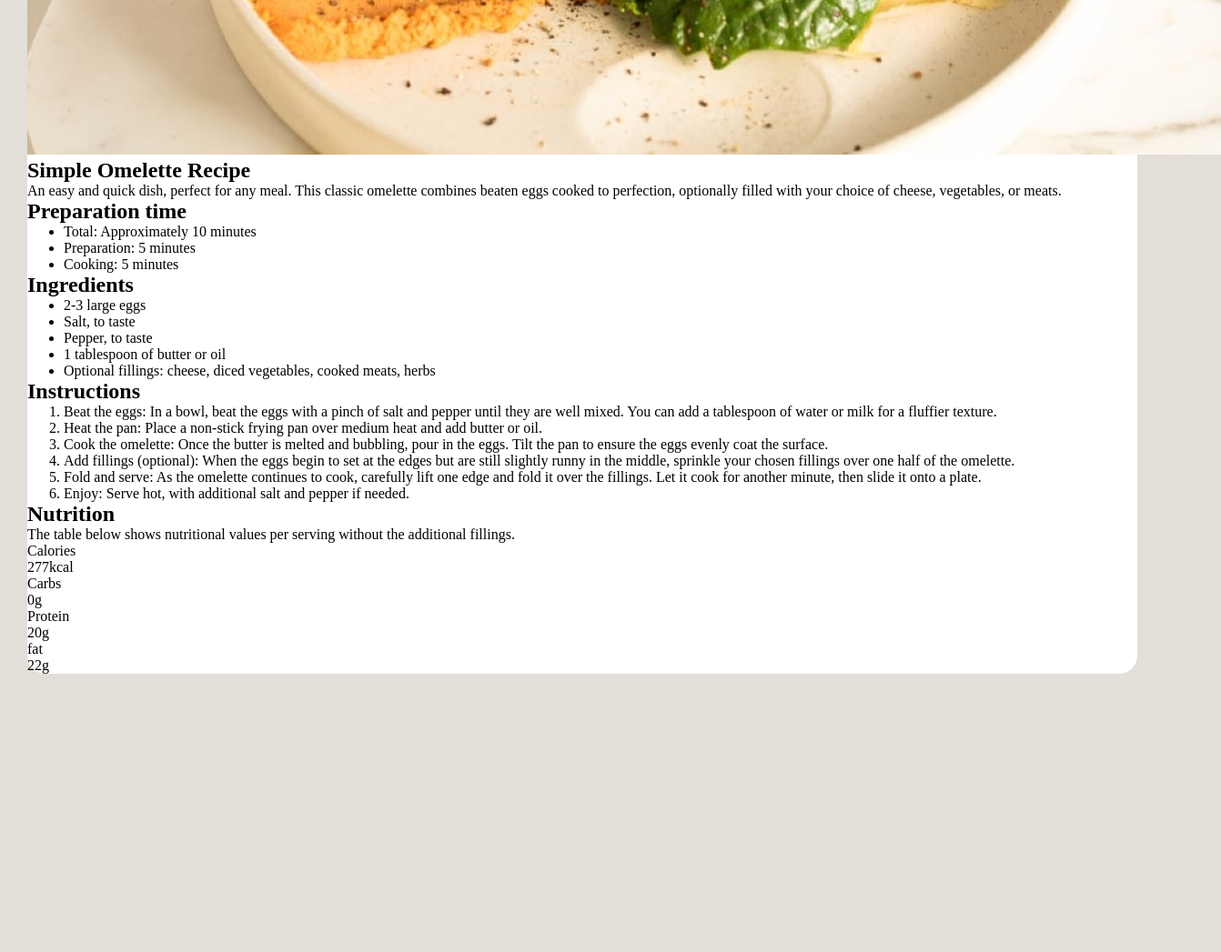
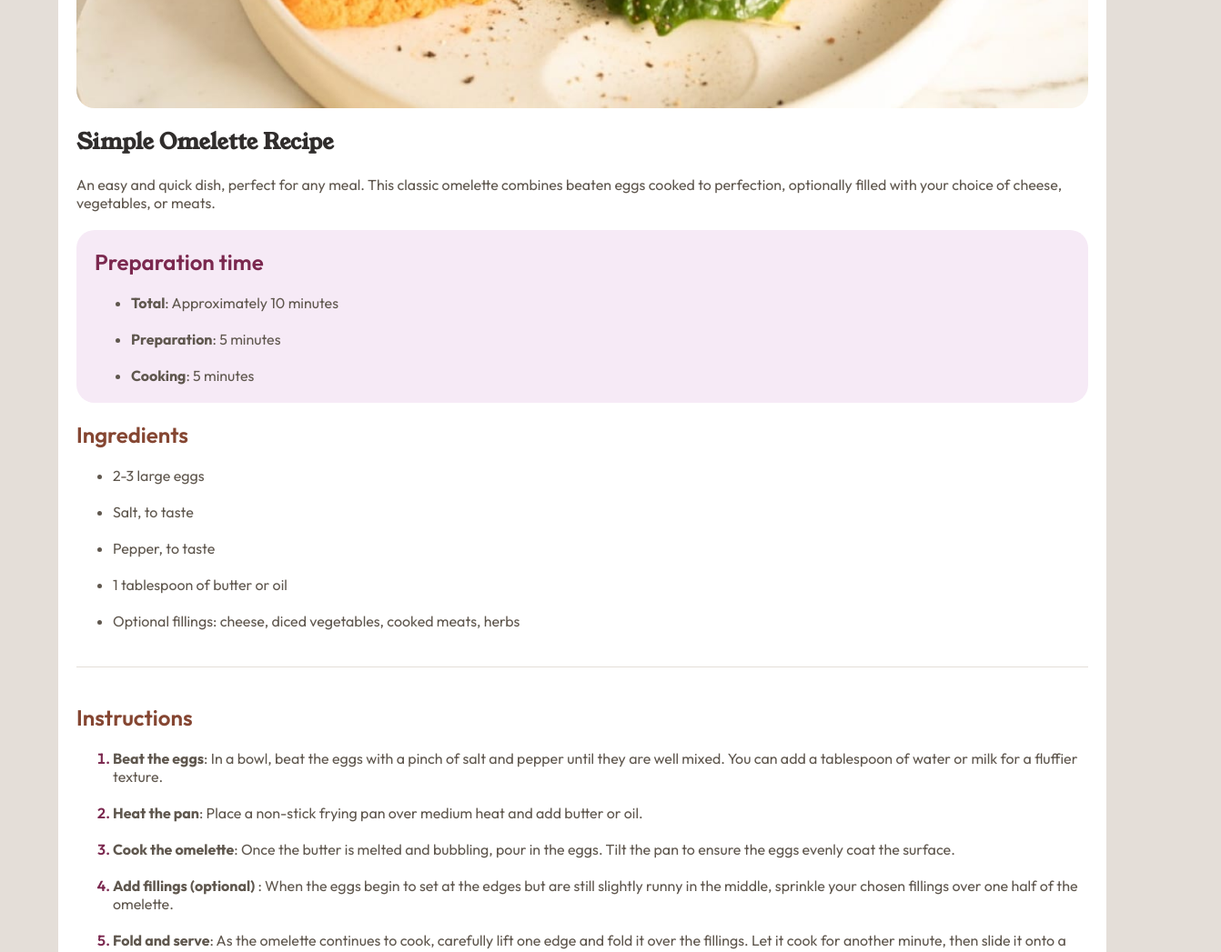
Before and after one commit to CancuiW/recipe-page-main, a plain HTML site: page index.html in a window 1280 px wide. Shown: the part 460-1507 px from the top of the page at 91% size, 1342 px wide, since content can reach past the window. Before the commit the page ends 1201 px from the top, so only its background shows below. Drawn offline with Linux system fonts and the light colour scheme.

Commit message:
second version

```diff
--- a/index.html
+++ b/index.html
@@ -8,6 +8,11 @@
 
   <title>Frontend Mentor | Recipe page</title>
   <link rel="stylesheet" href='./styles.css' />
+
+  <link rel="preconnect" href="https://fonts.googleapis.com">
+  <link rel="preconnect" href="https://fonts.gstatic.com" crossorigin>
+  <link href="https://fonts.googleapis.com/css2?family=Outfit:wght@100..900&family=Young+Serif&display=swap"
+    rel="stylesheet">
 
 
 
@@ -26,9 +31,9 @@
     <section class="time">
       <h2>Preparation time</h2>
       <ul>
-        <li>Total: Approximately 10 minutes</li>
-        <li>Preparation: 5 minutes</li>
-        <li>Cooking: 5 minutes</li>
+        <li><span>Total</span>: Approximately 10 minutes</li>
+        <li><span>Preparation</span>: 5 minutes</li>
+        <li><span>Cooking</span>: 5 minutes</li>
       </ul>
 
     </section>
@@ -43,29 +48,33 @@
         <li>Optional fillings: cheese, diced vegetables, cooked meats, herbs </li>
 
       </ul>
+      <hr>
 
     </section>
+
+
 
 
     <section class="instructions">
       <h2>Instructions</h2>
       <ol>
-        <li>Beat the eggs: In a bowl, beat the eggs with a pinch of salt and pepper until they are well mixed.
+        <li><span>Beat the eggs</span>: In a bowl, beat the eggs with a pinch of salt and pepper until they are well mixed.
           You can add a tablespoon of water or milk for a fluffier texture. </li>
-        <li>Heat the pan: Place a non-stick frying pan over medium heat and add butter or oil. </li>
-        <li>Cook the omelette: Once the butter is melted and bubbling, pour in the eggs. Tilt the pan to ensure
+        <li><span>Heat the pan</span>: Place a non-stick frying pan over medium heat and add butter or oil. </li>
+        <li><span>Cook the omelette</span>: Once the butter is melted and bubbling, pour in the eggs. Tilt the pan to ensure
           the eggs evenly coat the surface. </li>
-        <li> Add fillings (optional): When the eggs begin to set at the edges but are still slightly runny in the
+        <li><span>Add fillings (optional)</span> : When the eggs begin to set at the edges but are still slightly runny in the
           middle, sprinkle your chosen fillings over one half of the omelette.</li>
-        <li>Fold and serve: As the omelette continues to cook, carefully lift one edge and fold it over the
+        <li><span>Fold and serve</span>: As the omelette continues to cook, carefully lift one edge and fold it over the
           fillings. Let it cook for another minute, then slide it onto a plate. </li>
-        <li>Enjoy: Serve hot, with additional salt and pepper if needed. </li>
+        <li><span>Enjoy</span>: Serve hot, with additional salt and pepper if needed. </li>
 
       </ol>
+      <hr>
 
     </section>
 
-    <section class=" nutrition">
+    <section class="nutrition">
       <h2>Nutrition</h2>
       <p>The table below shows nutritional values per serving without the additional fillings.</p>
 
--- a/styles.css
+++ b/styles.css
@@ -7,18 +7,110 @@
     background-color: hsl(30, 18%, 87%);
     width:100%;
     height:100vh;
-    padding: 30px;
+    font-family: 'Outfit',sans-serif;
+    color:hsl(30, 10%, 34%)
+
 
 
 }
 
 .main{
+    width:90%;
+    margin:30px auto;
+
 
     border-radius: 20px;
     background-color: hsl(0, 0%, 100%);
 }
+
+h1{
+    font-family: 'Young Serif',serif;
+    margin-bottom: 20px;
+    color: hsl(24, 5%, 18%);
+    font-weight: 700;
+}
+
+h2{
+    color: hsl(14, 45%, 36%);
+    font-weight: 600;
+}
+
+span{
+    font-weight: 700
+}
 .recipe{
-    /* padding:20px; */
+    margin:20px;
+    padding-top: 20px;
+
 
 
 }
+img{
+    width:100%;
+    display: block;
+    margin: 20px auto;
+    border-radius: 20px;
+
+}
+
+.time{
+    background-color: hsl(300, 40%, 94%);
+    margin: 20px;
+    border-radius: 20px;
+    padding: 20px;
+
+
+
+}
+
+.time>h2{
+    color:hsl(332, 51%, 32%);
+    font-weight: 600;
+}
+
+.ingredients,.instructions,.nutrition{
+    margin: 20px;
+}
+
+ul li,ol li,.nutrition p{
+    padding-top:20px;
+
+}
+
+ol li::marker{
+    color:hsl(332, 51%, 32%);
+    font-weight: 600;
+
+}
+
+hr{
+    border:none;
+    border-top: 1px solid hsl(30, 18%, 87%);
+    margin:40px 0;
+}
+
+dl{
+
+        padding:20px;
+
+}
+dl div{
+    width:90%;
+    display: grid;
+   grid-template-columns: 1fr 1fr;
+   padding: 10px 0 10px 10px;
+
+
+
+    border-bottom: 1px solid  hsl(30, 18%, 87%);
+
+
+}
+dd{
+    color:hsl(332, 51%, 32%);
+    font-weight: 700;
+}
+dl div:last-child{
+    border-bottom:none;
+
+}
```
